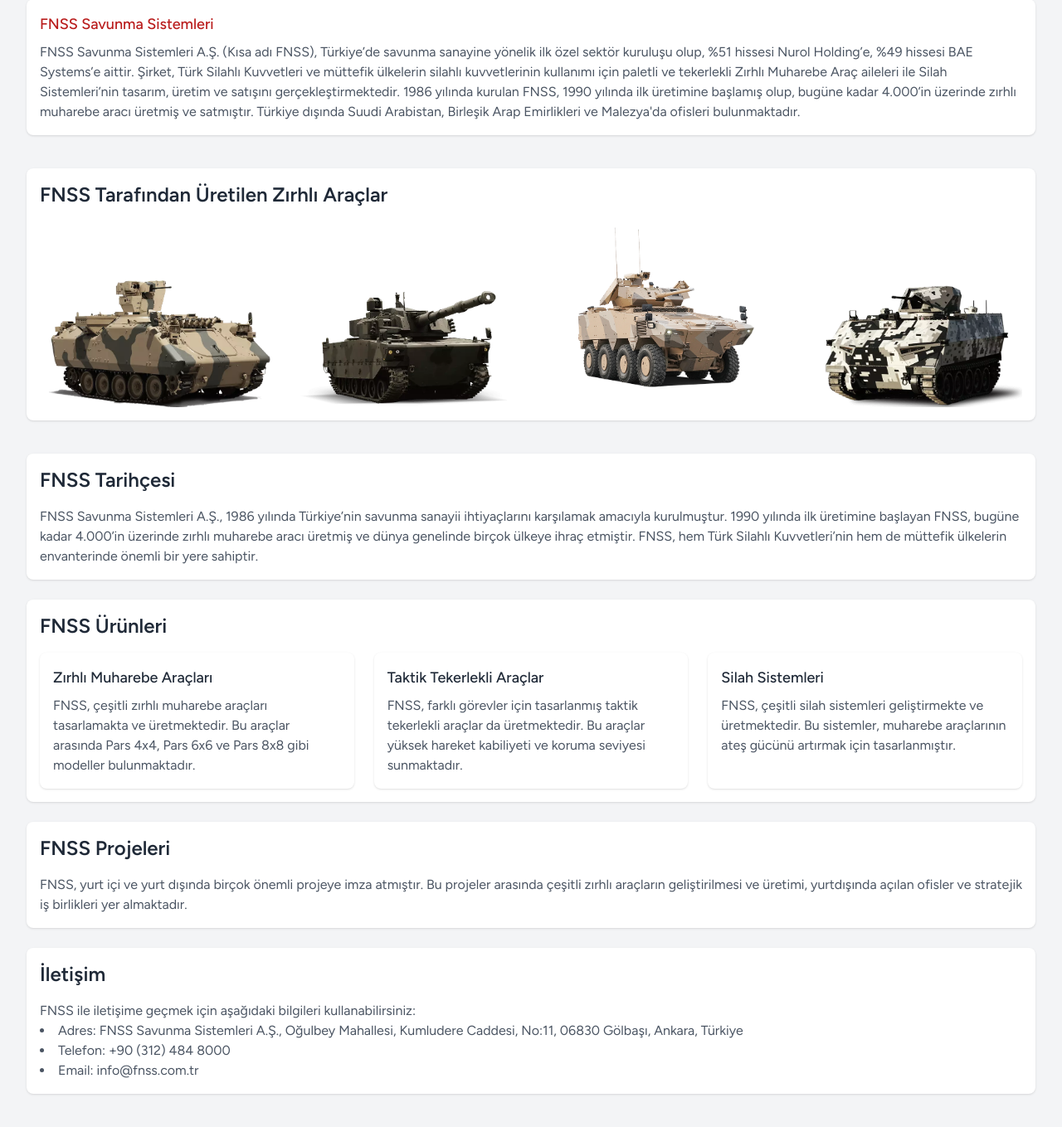
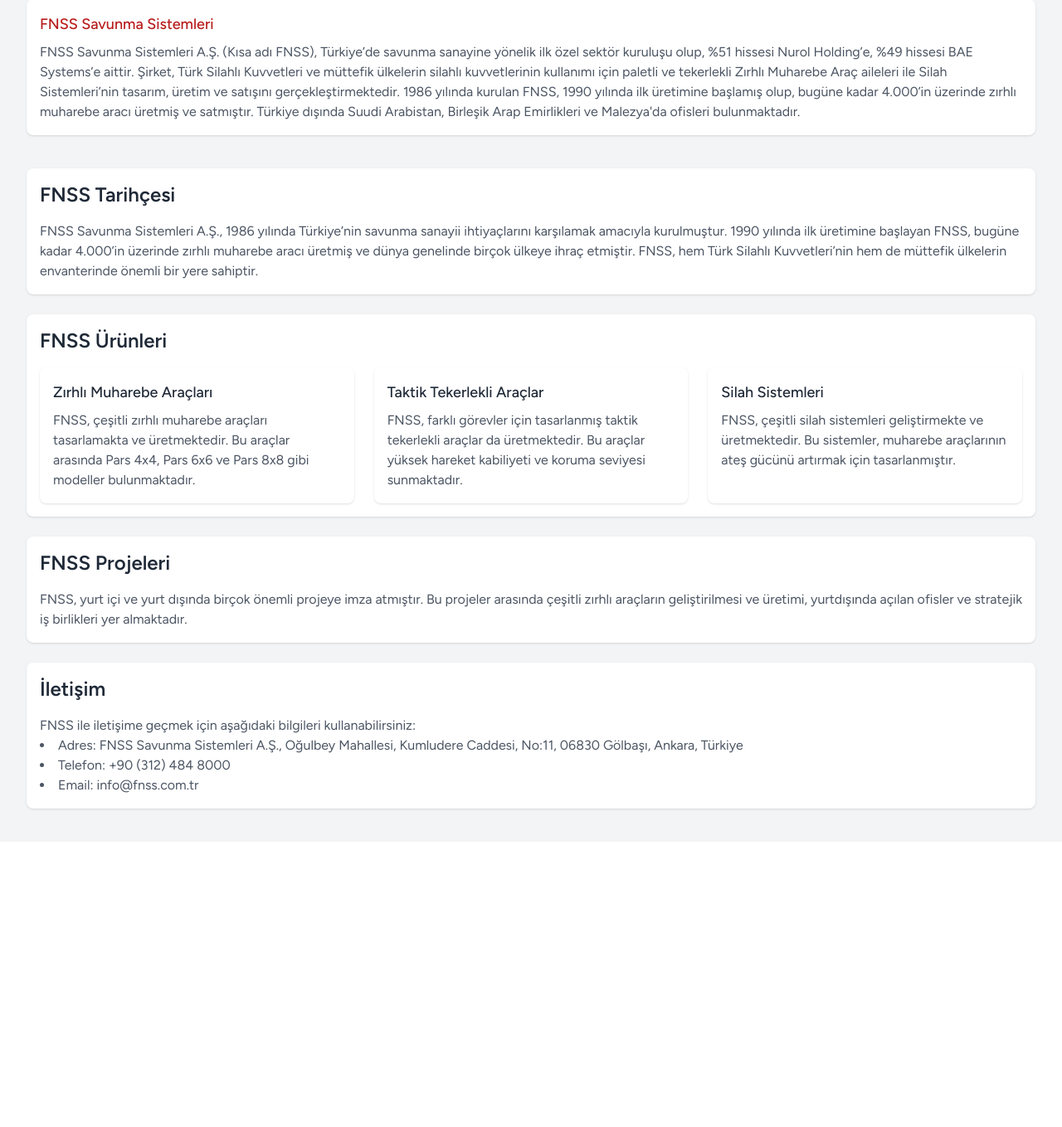
Before and after one commit to EgeOzcelikk/LaraForm, a Laravel app: page /dashboard in a window 1280 px wide. Shown: the part 288-1647 px from the top of the page at 83% size. After the commit the page ends 1267 px from the top, so only its background shows below. Run offline with Laravel 12, Linux system fonts and the light colour scheme; the visitor is signed in with stand-in values (Sample User, id 1); style sheets or scripts are compiled from the project's sources; parts of the project's set-up code (start-up, migrations or seed data) failed here and were passed over.

Commit message:
Remove FNSS vehicle photos and document project status
- Remove vehicle images taken from the FNSS website and the dashboard
  gallery that displayed them
- Rewrite README: archived internship project, tech stack, what works,
  known issues, local setup, link to social-auth-laravel

Co-Authored-By: Claude Opus 5.5 <noreply@anthropic.com>
Claude-Session: https://claude.ai/code/session_01PtQ7LnDGWWoEyBbWD4R316

```diff
--- a/laraveltry1.0/resources/views/dashboard.blade.php
+++ b/laraveltry1.0/resources/views/dashboard.blade.php
@@ -21,29 +21,6 @@
                 </a>
             </div>
 
-            <!-- FNSS Zırhlı Araç Resimleri -->
-            <div class="mt-10">
-                <div class="bg-white dark:bg-gray-700 p-4 rounded-lg shadow">
-                    <h3 class="text-2xl font-semibold text-gray-800 dark:text-white mb-4">FNSS Tarafından Üretilen Zırhlı Araçlar</h3>
-                    <div class="flex overflow-x-scroll space-x-4">
-                        <div class="flex-none w-72 h-56"> <!-- Adjusted width and height -->
-                            <img src="{{ asset('images/zırhlı_arac.webp') }}" alt="Zırhlı Araç 1" class="w-full h-full object-cover rounded-lg">
-                        </div>
-                        <div class="flex-none w-72 h-56"> <!-- Adjusted width and height -->
-                            <img src="{{ asset('images/zırhlı_arac2.webp') }}" alt="Zırhlı Araç 2" class="w-full h-full object-cover rounded-lg">
-                        </div>
-                        <div class="flex-none w-72 h-56"> <!-- Adjusted width and height -->
-                            <img src="{{ asset('images/zırhlı_arac3.png') }}" alt="Zırhlı Araç 3" class="w-full h-full object-cover rounded-lg">
-                        </div>
-                        <div class="flex-none w-72 h-56"> <!-- Adjusted width and height -->
-                            <img src="{{ asset('images/zırhlı_arac4.webp') }}" alt="Zırhlı Araç 4" class="w-full h-full object-cover rounded-lg">
-                        </div>
-                        <div class="flex-none w-72 h-56"> <!-- Adjusted width and height -->
-                            <img src="{{ asset('images/zırhlı_arac5.webp') }}" alt="Zırhlı Araç 5" class="w-full h-full object-cover rounded-lg">
-                        </div>
-                    </div>
-                </div>
-            </div>
 
 
             <!-- Diğer Başlıklar ve İçerikleri -->
```
Also changed, not shown: README.md, laraveltry1.0/public/images/zırhlı_arac.webp (deleted), laraveltry1.0/public/images/zırhlı_arac2.webp (deleted), laraveltry1.0/public/images/zırhlı_arac3.png (deleted), laraveltry1.0/public/images/zırhlı_arac4.webp (deleted), laraveltry1.0/public/images/zırhlı_arac5.webp (deleted).
